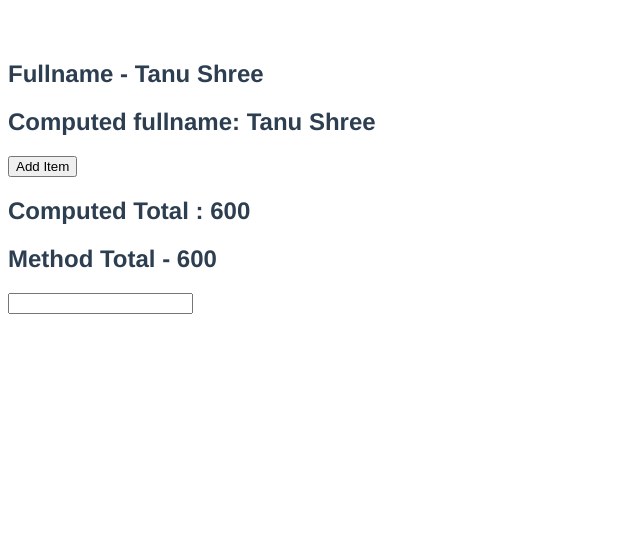
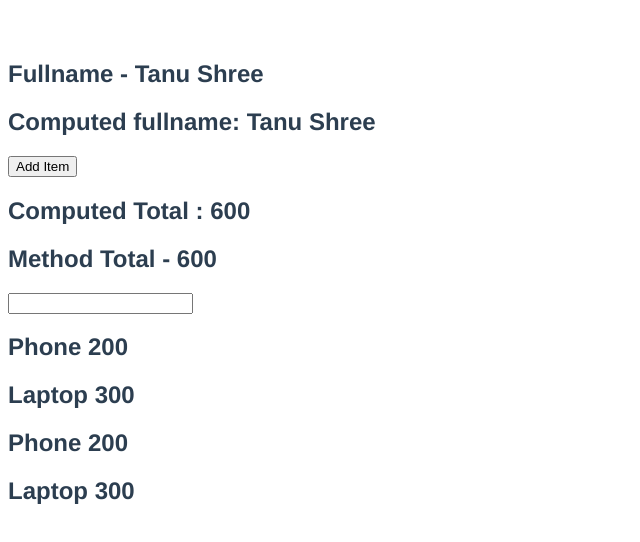
Before and after one commit to tanuuu18/Learning-Vue.js-3, a Vue app in the folder hello-world/: page / in a window 1280 px wide. Shown: the top 542 px of the page, without its empty margins (0-640 px from the left). Built offline with nearby package versions, Linux system fonts and the light colour scheme.

Commit message:
25. Computed properties and v-for

```diff
--- a/hello-world/src/App.vue
+++ b/hello-world/src/App.vue
@@ -15,6 +15,14 @@
   <h2>Method Total - {{ getTotal() }}</h2>
   <!-- as we type in input, only getTotal method is recalculated not computed -->
   <input type="text" v-model="country" />
+
+ <template v-for="item in items" :key="item.id">
+    <h2 v-if="item.price > 100">{{ item.title }} {{ item.price }}</h2>
+  </template>
+  <!-- Computed properties are cached, this increase App performance  -->
+  <h2 v-for="item in expensiveItems" :key="item.id">
+    {{ item.title }} {{ item.price }}
+  </h2>
 </template>
 
 <script>
@@ -66,6 +74,9 @@
         0
       );
     },
+   expensiveItems() {
+      return this.items.filter((item) => item.price > 100);
+    },
   },
 };
 </script>
```
